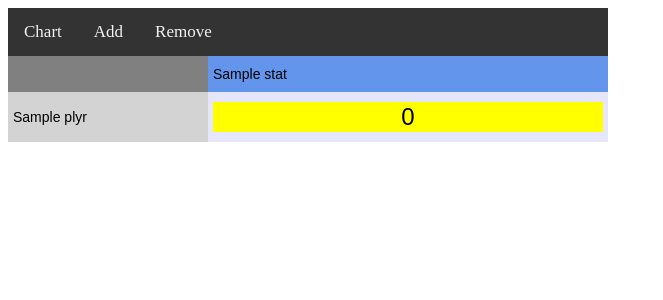
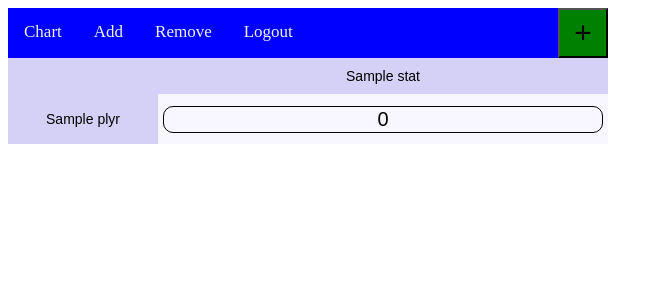
Before and after one commit to rafikee/effort_chart, a Flask app: template templates/chart.html in a window 1280 px wide. Shown: the top 300 px of the page, without its empty margins (0-663 px from the left). Run offline with Flask 2, Linux system fonts and the light colour scheme; the template is opened without the code that fills it: most values are stand-ins (such as "Sample title", 1, 10 or a date in 2020); parts of the project's set-up code (start-up, migrations or seed data) failed here and were passed over.

Commit message:
lots of changes!

```diff
--- a/app.yaml
+++ b/app.yaml
@@ -3,7 +3,7 @@
 handlers:
 - url: /static
   static_dir: static
-  secure: always
 
 - url: /.*
   script: auto
+  secure: always
--- a/chart_input.json
+++ /dev/null
@@ -1,4 +0,0 @@
-{
-  "players":["1", "2", "3", "4", "5", "10", "11", "12"],
-    "stats":["Deflect", "Steal", "Show N Go", "Charge", "Assist", "O Reb", "Post Feed", "Great Screen", "TO", "Middle Drive"]
-  }
--- a/main.py
+++ b/main.py
@@ -1,17 +1,58 @@
 from flask import Flask, request, render_template, url_for, redirect
+import pyrebase
 import json
 import firebase_admin
-from firebase_admin import credentials
-from firebase_admin import firestore
+from firebase_admin import credentials, firestore
 import os
-from forms import StatsForm, StatsDD
+from forms import StatsForm, StatsDD, LoginForm
+import flask_login
 
 # If `entrypoint` is not defined in app.yaml, App Engine will look for an app
 # called `app` in `main.py`.
 app = Flask(__name__)
-app.config['SECRET_KEY'] = 'blabla'
+
+SECRET_KEY = os.urandom(32)
+app.config['SECRET_KEY'] = SECRET_KEY
+
+login_manager = flask_login.LoginManager()
+login_manager.init_app(app)
+
+firebase = pyrebase.initialize_app(json.load(open('fbconfig.json')))
+
+class User(flask_login.UserMixin):
+    pass
+
+@login_manager.user_loader
+def user_loader(email):
+    user = User()
+    user.id = email
+    return user
+
+# Update this so it displays errors in html on the page
+@app.route('/login', methods=['GET', 'POST'])
+def login():
+    auth = firebase.auth()
+    form = LoginForm(request.form)
+    if request.method == 'POST' and form.validate():
+        email = form.email.data
+        password = form.password.data
+        try:
+            login = auth.sign_in_with_email_and_password(email, password)
+            user = User();
+            user.id = email;
+            flask_login.login_user(user)
+            return redirect(url_for('chart'))
+        except:
+            return render_template('login.html', form=form)
+    return render_template('login.html', form=form)
+
+@app.route('/logout')
+def logout():
+    flask_login.logout_user()
+    return 'Logged out'
 
 @app.route('/add', methods=('GET', 'POST'))
+@flask_login.login_required
 def add():
     form = StatsForm()
     check_fire_db() # initialize the firebase app
@@ -26,6 +67,7 @@
     return render_template('add.html', form=form, stats=stats)
 
 @app.route('/remove', methods=('GET', 'POST'))
+@flask_login.login_required
 def remove():
     form = StatsDD()
     check_fire_db() # initialize the firebase app
@@ -40,8 +82,8 @@
         return redirect(url_for('chart'))
     return render_template('remove.html', form=form)
 
-# firebase
-@app.route('/', methods=['GET', 'POST'])
+@app.route('/chart', methods=['GET', 'POST'])
+@flask_login.login_required
 def chart():
     check_fire_db() # initialize the firebase app
     db = firestore.client() # get the db object
@@ -50,7 +92,10 @@
 
     stats = chart['stats']
     players = chart['players']
-    return render_template('chart.html', plyrs=players, stats=stats)
+    stats_print = []
+    for stat in stats:
+        stats_print.append(stat.replace(" ", "_"))
+    return render_template('chart.html', plyrs=players, stats=stats, stats_print=stats_print)
 
 # initialize the firebase app
 def check_fire_db():
@@ -62,16 +107,6 @@
             firebase_admin.initialize_app()
     return
 
-# local json
-@app.route('/old', methods=['GET'])
-def hello():
-    with open('chart_input.json') as f:
-        data = json.load(f)
-    stats = data['stats']
-    players = data['players']
-    return render_template('chart.html', plyrs=players, stats=stats)
-
-
 if __name__ == '__main__':
     app.run(host='localhost', port=8080, debug=True)
     # Used when running locally only. When deploying to Google App
--- a/requirements.txt
+++ b/requirements.txt
@@ -1,3 +1,5 @@
 Flask==1.1.1
 firebase-admin
 Flask-WTF
+flask_login
+pyrebase
--- a/static/main.css
+++ b/static/main.css
@@ -2,7 +2,7 @@
 {
     table-layout: fixed;
     width: 100%;
-    background-color: Lavender;
+    background-color: #f8f7ff;
 }
 .container{
   width: 600px;
@@ -38,40 +38,51 @@
   word-break: normal;
 }
 
-.tg .tg-baqh {
+.tg .tg-stat {
   text-align: center;
   vertical-align: top;
-}
-
-.tg .tg-stat {
-  text-align: left;
-  vertical-align: top;
   width: 50px;
-  background-color: CornflowerBlue;
+  background-color: #d5d0f5;
 }
 
 .tg .tg-plyr {
-  width: 30px;
   height: 30px;
-  background-color: lightGray;
+  text-align: center;
+  background-color: #d5d0f5;
 }
 
 .tg .first-cell {
-  width: 20px;
-  background-color: grey;
+  width: 10px;
+  background-color: #d5d0f5;
 }
 
 .stat-button {
   width: 100%;
-  background-color: yellow;
-  font-size: 24px;
-  border: none;
+  font-size: 20px;
+  border: .5px solid black;
+  background-color: #f8f7ff;
+  border-radius: 10px;
+  transition: background-color ease-in .1s;
+}
+
+.stat-button:hover {
+  background-color: #d5d0f5;
+  color: white;
+}
+
+#addSub {
+  float: right;
+  font-size: 30px;
+  width: 50px;
+  height: 50px;
+  text-align: center;
+  background-color: green;
   transition: background-color ease-in .1s;
 }
 
 .topnav {
   overflow: hidden;
-  background-color: #333;
+  background-color: blue;
 }
 
 .topnav a {
--- a/templates/add.html
+++ b/templates/add.html
@@ -4,7 +4,6 @@
   <h4>Add a category</h4>
   <form method="POST" action="/add">
     {{ form.category }} {{ form.submit }}
-    {{ form.csrf_token }}
   </form>
 </body>
 {% endblock %}
--- a/templates/base.html
+++ b/templates/base.html
@@ -7,12 +7,20 @@
   <script type="text/javascript" src="{{ url_for('static', filename='main.js') }}"></script>
   <link rel="stylesheet" href="{{ url_for('static', filename='main.css') }}">
   <link rel="shortcut icon" href="{{ url_for('static', filename='ww.ico') }}">
+  <!--IOS Progressive Web App-->
+  <link rel="apple-touch-icon" sizes="128x128" href="{{ url_for('static', filename='ww.ico') }}">
+  <meta name="apple-mobile-web-app-title" content="Effort Chart">
+  <meta name="apple-mobile-web-app-capable" content="yes">
+  <meta name="viewport" content="width=device-width, user-scalable=no">
 </head>
 <div class="container">
   <nav class="topnav">
     <a href="{{ url_for('chart') }}">Chart</a>
     <a href="{{ url_for('add') }}">Add</a>
     <a href="{{ url_for('remove') }}">Remove</a>
+    <a href="{{ url_for('logout') }}">Logout</a>
+    {% block subtract %}{% endblock %}
   </nav>
   {% block content %}{% endblock %}
+
 </html>
--- a/templates/chart.html
+++ b/templates/chart.html
@@ -1,4 +1,7 @@
 {% extends 'base.html' %}
+{% block subtract %}
+<button id='addSub'>+</button>
+{% endblock %}
 {% block content %}
 <table class="tg">
   <thead>
@@ -13,7 +16,7 @@
     {% for plyr in plyrs %}
     <tr>
       <td class="tg-plyr disable-select">{{ plyr }}</td>
-      {% for stat in stats %}
+      {% for stat in stats_print %}
       <td><button class="stat-button disable-select" id='{{ plyr }}{{ stat }}'>0</button></td>
       {% endfor %}
     </tr>
--- a/templates/remove.html
+++ b/templates/remove.html
@@ -4,8 +4,7 @@
   <h4>Remove a category</h4>
   <form method="POST" action="/remove">
     {{ form.stats }}
-    {{ form.submit_remove }}
-    {{ form.csrf_token }}
+    {{ form.submit }}
   </form>
 </body>
 {% endblock %}
```
Also changed, not shown: forms.py (+8 -4 lines), static/main.js (+36 -13 lines), templates/login.html (added, +8 -0 lines), 2 other files.
